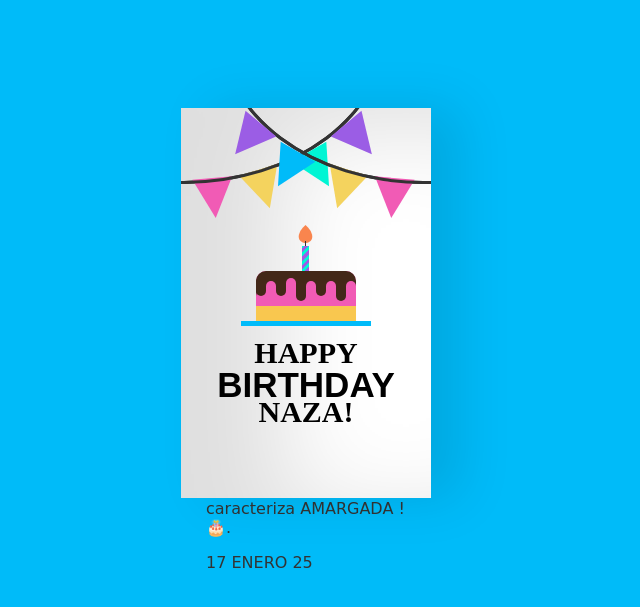
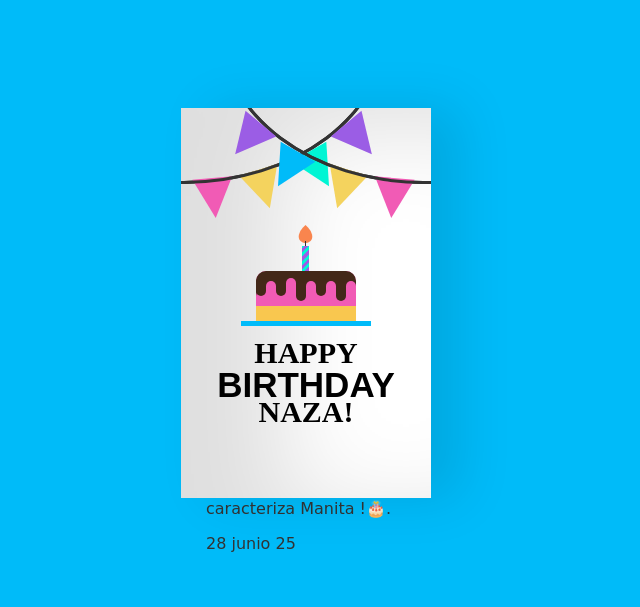
Before and after one commit to Brainy112/ale, a plain HTML site: page carta/index.html in a window 1280 px wide. Shown: the part 97-704 px from the top of the page, without its empty margins (334-974 px from the left). Drawn offline with Linux system fonts and the light colour scheme.

Commit message:
Update index.html

```diff
--- a/carta/index.html
+++ b/carta/index.html
@@ -44,8 +44,8 @@
           </div>
             <div class="wishes">
             <p>De Brainy ;).</p>
-            <p>Happy Birthday NAZA ,feliz cumpleaños espero que lo pases increible en tu dia, Que este día esté lleno de risas, amor y momentos inolvidables. Eres una persona increíble y mereces todo lo bueno que la vida tiene para ofrecer. Sigue brillando con esa luz especial que te caracteriza AMARGADA !🎂.</p>
-            <p class="sara">17  ENERO 25</p>
+            <p>Happy Birthday ALE ,feliz cumpleaños espero que lo pases increible en tu dia, Que este día esté lleno de risas, amor y momentos inolvidables. Eres una persona increíble y mereces todo lo bueno que la vida tiene para ofrecer. Sigue brillando con esa luz especial que te caracteriza Manita !🎂.</p>
+            <p class="sara">28  junio 25</p>
             </div>
           </div>
         </div>
```
